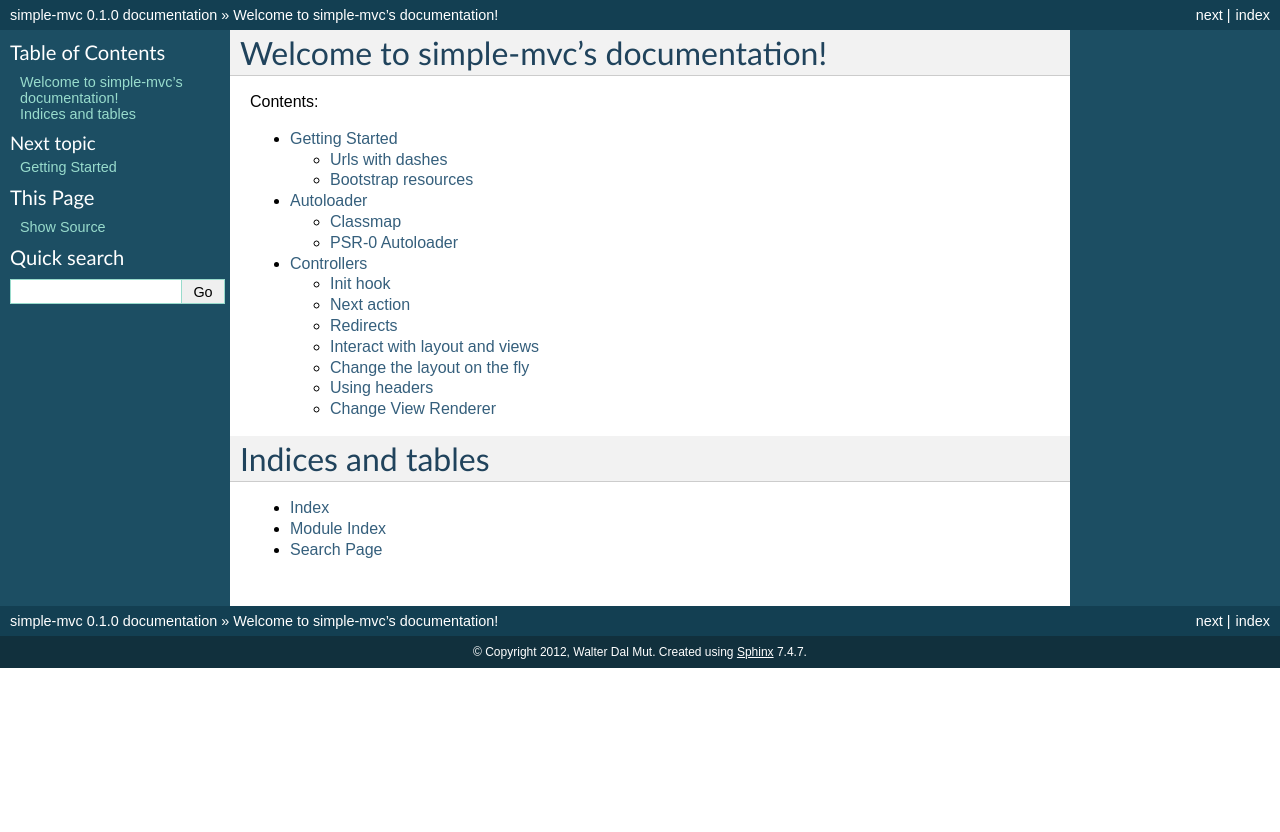
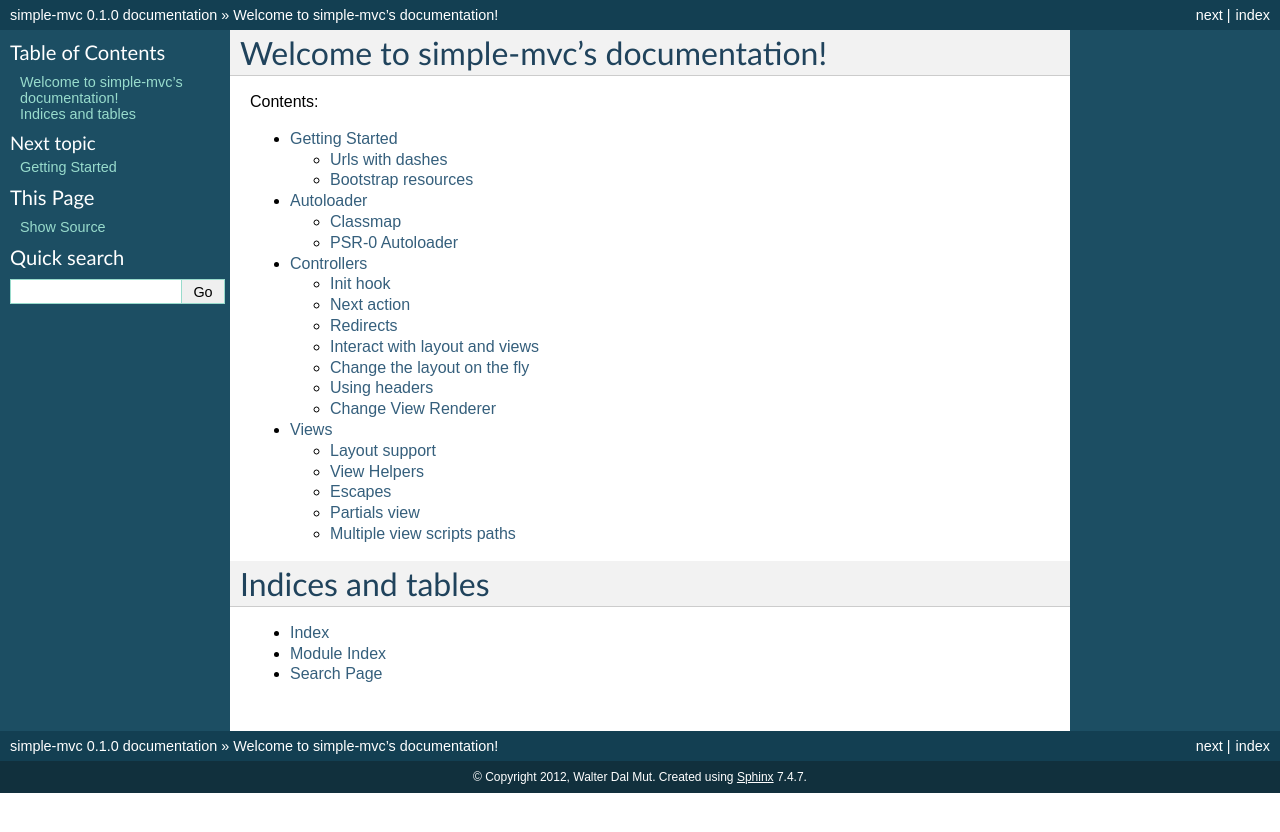
Before and after one commit to wdalmut/simple-mvc, a Sphinx documentation site: the page built from docs/index.rst, in a window 1280 px wide. Shown: the top 832 px of the page. Built offline with Sphinx 7.4.7, drawn with Linux system fonts in a browser that asks for light colours; some of the changed lines change nothing that is shown.

Commit message:
added view docs

```diff
--- a/docs/index.rst
+++ b/docs/index.rst
@@ -14,6 +14,7 @@ Contents:
    getting-started
    autoloader
    controllers
+   views
 
 
 Indices and tables
--- /dev/null
+++ b/docs/views.rst
@@ -0,0 +1,235 @@
+Views
+=====
+
+The framework starts without view system. For add view support
+you have to add `view` at bootstrap.
+
+.. code-block:: php
+    :linenos:
+
+    <?php
+
+    $app = new Application();
+    $app->bootstrap('view', function(){
+        $view = new View();
+        $view->addViewPath(__DIR__ . '/../views');
+
+        return $view;
+    });
+
+    $app->run();
+
+The framework append automatically to a controller the right
+view using controller and action name. Tipically you have to
+create a folder tree like this: ::
+
+    site
+     + public
+     + controllers
+     - views
+       - index
+         - index.phtml
+
+In this way the system load correctly the controller path and the view
+script.
+
+Layout support
+--------------
+
+The layout is handled as a simple view that wrap the controller view.
+
+You need to bootstrap it. The normal layout name is "layout.phtml"
+
+.. code-block:: php
+    :linenos:
+
+    <?php
+
+    $app->bootstrap('layout', function(){
+        $layout = new Layout();
+        $layout->addViewPath(__DIR__ . '/../layouts');
+
+        return $layout;
+    });
+
+You can change the layout script name using the setter.
+
+.. code-block:: php
+    :linenos:
+
+    <?php
+    $layout->setScriptName("base.phtml");
+
+View Helpers
+------------
+
+If you want to create view helpers during your view bootstrap
+add an helper closure.
+
+.. code-block:: php
+    :linenos:
+
+    <?php
+    $app->bootstrap('view', function(){
+        $view = new View();
+        $view->addViewPath(__DIR__ . '/../views');
+
+        $view->addHelper("now", function(){
+            return date("d-m-Y");
+        });
+
+        return $view;
+    });
+
+You can use it into you view as:
+
+.. code-block:: php
+    :linenos:
+
+    <?php echo $this->now()?>
+
+You can create helpers with many variables
+
+.. code-block:: php
+    :linenos:
+
+    <?php
+    $view->addHelper("sayHello", function($name){
+        return "Hello {$name}";
+    });
+
+View system is based using the prototype pattern all of your
+helpers attached at bootstrap time existing into all of your
+real views.
+
+You can add view helpers into your controller but you can
+interact only with your dedicated and prototyped instance. The
+helper doesn't exists into other views
+
+.. code-block:: php
+    :linenos:
+
+    <?php
+    public function indexAction()
+    {
+        // Only into this controller view!
+        $this->view->addHelper("tmp", function(){return "tmp";});
+    }
+
+Share view helpers
+~~~~~~~~~~~~~~~~~~
+
+View helpers are automatically shared with layout. In this way
+you can creates global helpers during the bootstrap and interact with
+those helpers at action time.
+
+Pay attention that those helpers are copied. Use `static` scope for
+share variables.
+
+.. code-block:: php
+    :linenos:
+
+    <?php
+    $app->bootstrap("layout", function(){
+        $layout = new Layout();
+        $layout->addViewPath(__DIR__ . '/../layouts');
+
+
+        return $layout;
+    });
+
+    $app->bootstrap("view", function(){
+        $view = new View();
+        $view->addViewPath(__DIR__ . '/../views');
+
+        $view->addHelper("title", function($part = false){
+            static $parts = array();
+            static $delimiter = ' :: ';
+
+            return ($part === false) ? "<title>".implode($delimiter, $parts)."</title>" : $parts[] = $part;
+        });
+
+        return $view;
+    });
+
+From a view you can call the `title()` helper and it appends parts of you
+page title.
+
+Escapes
+-------
+
+Escape is a default view helper. You can escape variables using the
+`escape()` view helper.
+
+.. code-block:: php
+    :linenos:
+
+    <?php
+    $this->escape("Ciao -->"); // Ciao --&gt;
+
+Partials view
+-------------
+
+Partials view are useful for render section of your view separately. In
+`simple-mvc` partials are view helpers.
+
+.. code-block:: html
+    :linenos:
+
+    <!-- ctr/act.phtml -->
+    <div>
+        <div>
+            <?php echo $this->partial("/path/to/view.phtml", array('title' => $this->title));?>
+        </div>
+    </div>
+
+The partial view `/path/to/view.phtml` are located at `view` path.
+
+.. code-block:: php
+    :linenos:
+
+    <!-- /path/to/view.phtml -->
+    <p><?php echo $this->title; ?></p>
+
+Multiple view scripts paths
+---------------------------
+
+`simple-mvc` support multiple views scripts paths. In other words you can specify
+a single mount point `/path/to/views` after that you can add anther views script path,
+this mean that the `simple-mvc` search for a view previously into the second views path
+and if it is missing looks for that into the first paths. View paths are threated as
+a stack, the latest pushed is the first used.
+
+During your bootstrap add more view paths
+
+.. code-block:: php
+    :linenos:
+
+    $app->bootstrap('view', function(){
+        $view = new View();
+        $view->addViewPath(__DIR__ . '/../views');
+        $view->addViewPath(__DIR__ . '/../views-rewrite');
+
+        return $view;
+    });
+
+If you have a view named `name.phtml` into `views` folder and now you create the view
+named `name.phtml` into `views-rewrite` this one is used instead the original file in
+`views` folder.
+
+Partials and multiple view scripts paths
+~~~~~~~~~~~~~~~~~~~~~~~~~~~~~~~~~~~~~~~~
+
+***Partial views follow the rewrite path strategy***. If you add the partial
+view into a rewrite view folder, this view script is choosen instead
+the original partial script.
+
+.. code-block:: php
+    :linenos:
+
+    <?php echo $this->partial("my-helper.phtml", array('ciao' => 'hello'))?>
+
+If `my-helper.phtml` is found in a rewrite point this view is used instead
+the original view script.
+
+The end.
```
